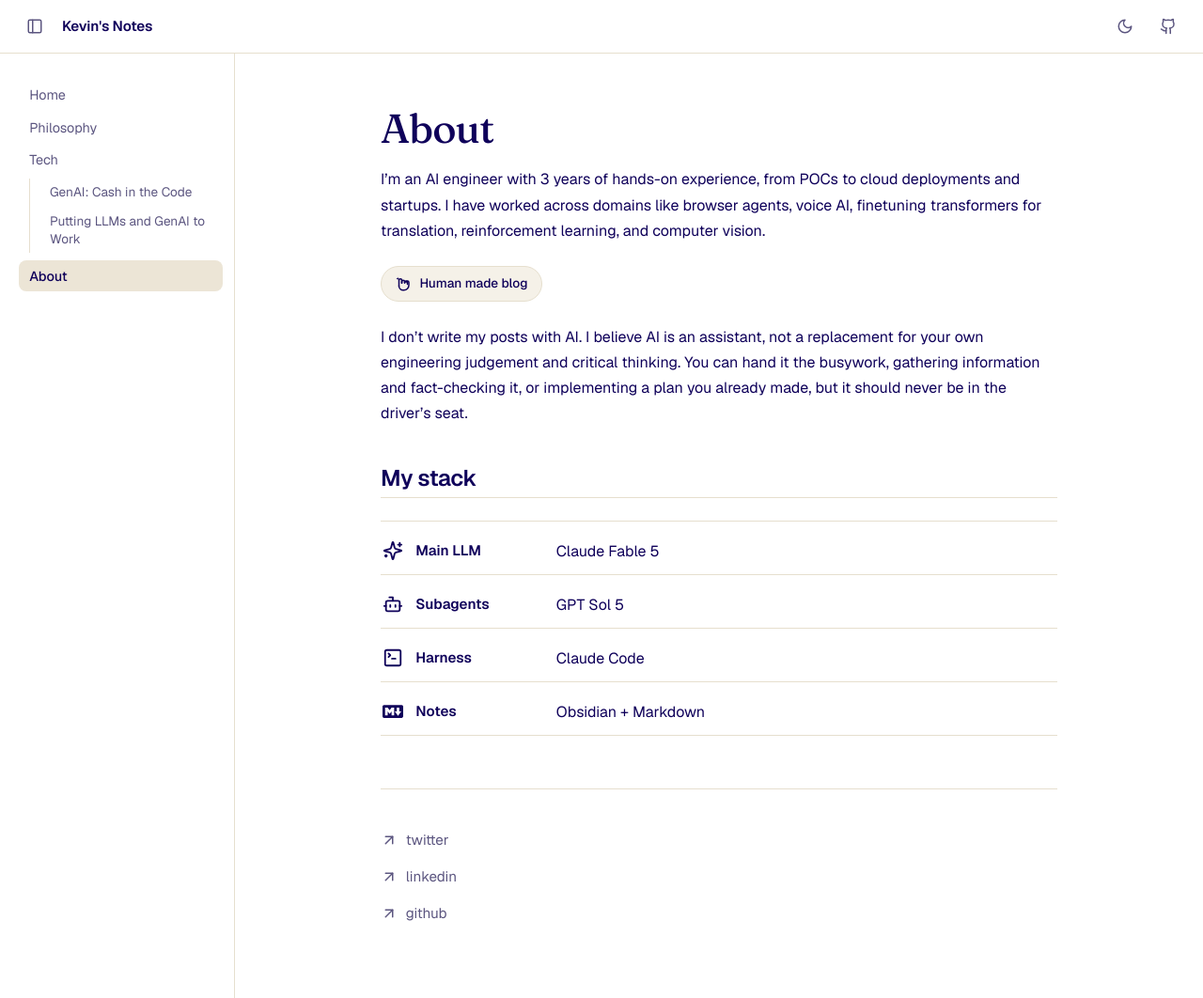
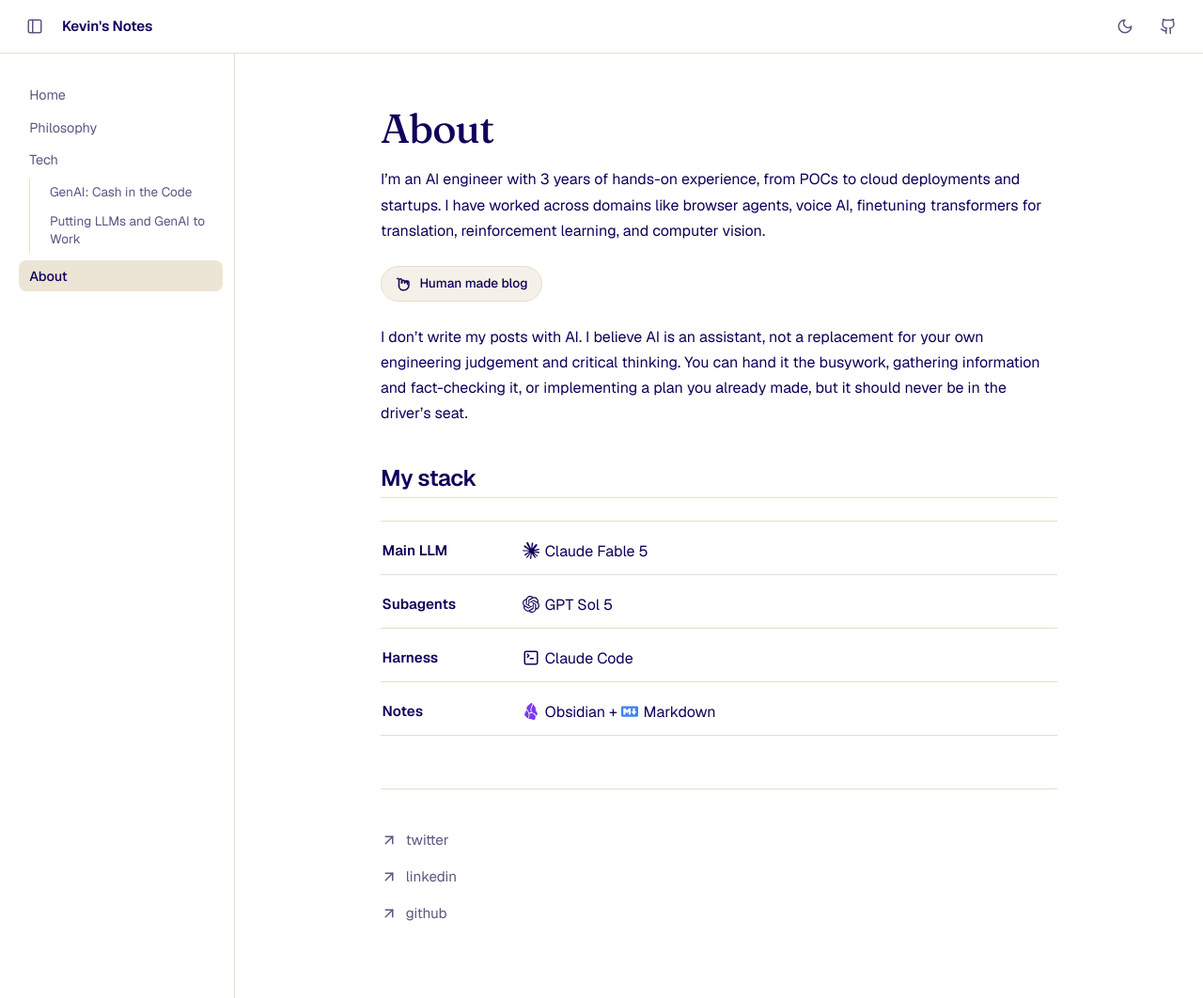
Before and after one commit to kevin-aoun/blog, a Jekyll site: the page built from about.md, in a window 1280 px wide and 1062 px high. Shown: the whole window at 94% size. Built offline with Jekyll 4.4.1, drawn with Linux system fonts in a browser that asks for light colours.

Commit message:
Move stack icons to the tool column with brand logos
Left (role) column is now plain text. Each tool shows its logo: Claude
and OpenAI marks (monochrome, theme-adaptive), the terminal for Claude
Code, and a purple Obsidian icon plus a blue Markdown mark for the notes
row. Brand SVGs pulled from simple-icons; unused sparkles/bot removed.

Co-Authored-By: Claude Fable 5 <noreply@anthropic.com>

```diff
--- a/about.md
+++ b/about.md
@@ -14,8 +14,8 @@ I don't write my posts with AI. I believe AI is an assistant, not a replacement
 ## My stack
 
 <ul class="stack">
-  <li class="stack-item"><span class="stack-ic">{% include_relative assets/icons/sparkles.svg %}</span><span class="stack-role">Main LLM</span><span class="stack-tool">Claude Fable 5</span></li>
-  <li class="stack-item"><span class="stack-ic">{% include_relative assets/icons/bot.svg %}</span><span class="stack-role">Subagents</span><span class="stack-tool">GPT Sol 5</span></li>
-  <li class="stack-item"><span class="stack-ic">{% include_relative assets/icons/terminal.svg %}</span><span class="stack-role">Harness</span><span class="stack-tool">Claude Code</span></li>
-  <li class="stack-item"><span class="stack-ic">{% include_relative assets/icons/markdown.svg %}</span><span class="stack-role">Notes</span><span class="stack-tool">Obsidian + Markdown</span></li>
+  <li class="stack-item"><span class="stack-role">Main LLM</span><span class="stack-tool"><span class="tool-ic">{% include_relative assets/icons/claude.svg %}</span>Claude Fable 5</span></li>
+  <li class="stack-item"><span class="stack-role">Subagents</span><span class="stack-tool"><span class="tool-ic">{% include_relative assets/icons/openai.svg %}</span>GPT Sol 5</span></li>
+  <li class="stack-item"><span class="stack-role">Harness</span><span class="stack-tool"><span class="tool-ic">{% include_relative assets/icons/terminal.svg %}</span>Claude Code</span></li>
+  <li class="stack-item"><span class="stack-role">Notes</span><span class="stack-tool"><span class="tool-ic tool-ic--obsidian">{% include_relative assets/icons/obsidian.svg %}</span>Obsidian + <span class="tool-ic tool-ic--md">{% include_relative assets/icons/markdown.svg %}</span>Markdown</span></li>
 </ul>
--- a/assets/css/style.scss
+++ b/assets/css/style.scss
@@ -739,8 +739,6 @@ th { color: var(--heading); font-weight: 600; }
   padding: 0.7rem 0.1rem;
   border-bottom: 1px solid var(--border);
 }
-.stack-ic { flex: none; display: inline-flex; color: var(--foreground); }
-.stack-ic svg { width: 22px; height: 22px; }
 .stack-role {
   flex: none;
   width: 8.5rem;
@@ -749,6 +747,10 @@ th { color: var(--heading); font-weight: 600; }
   font-size: 0.95rem;
 }
 .stack-tool { color: var(--foreground); }
+.tool-ic { display: inline-flex; vertical-align: -0.22em; margin-right: 0.35rem; }
+.tool-ic svg { width: 18px; height: 18px; }
+.tool-ic--obsidian { color: #7c3aed; }
+.tool-ic--md { color: #3b82f6; }
 
 @media (max-width: 520px) {
   .stack-item { flex-wrap: wrap; }
```
Also changed, not shown: assets/icons/bot.svg (deleted), assets/icons/claude.svg (added), assets/icons/obsidian.svg (added), assets/icons/openai.svg (added), assets/icons/sparkles.svg (deleted).
